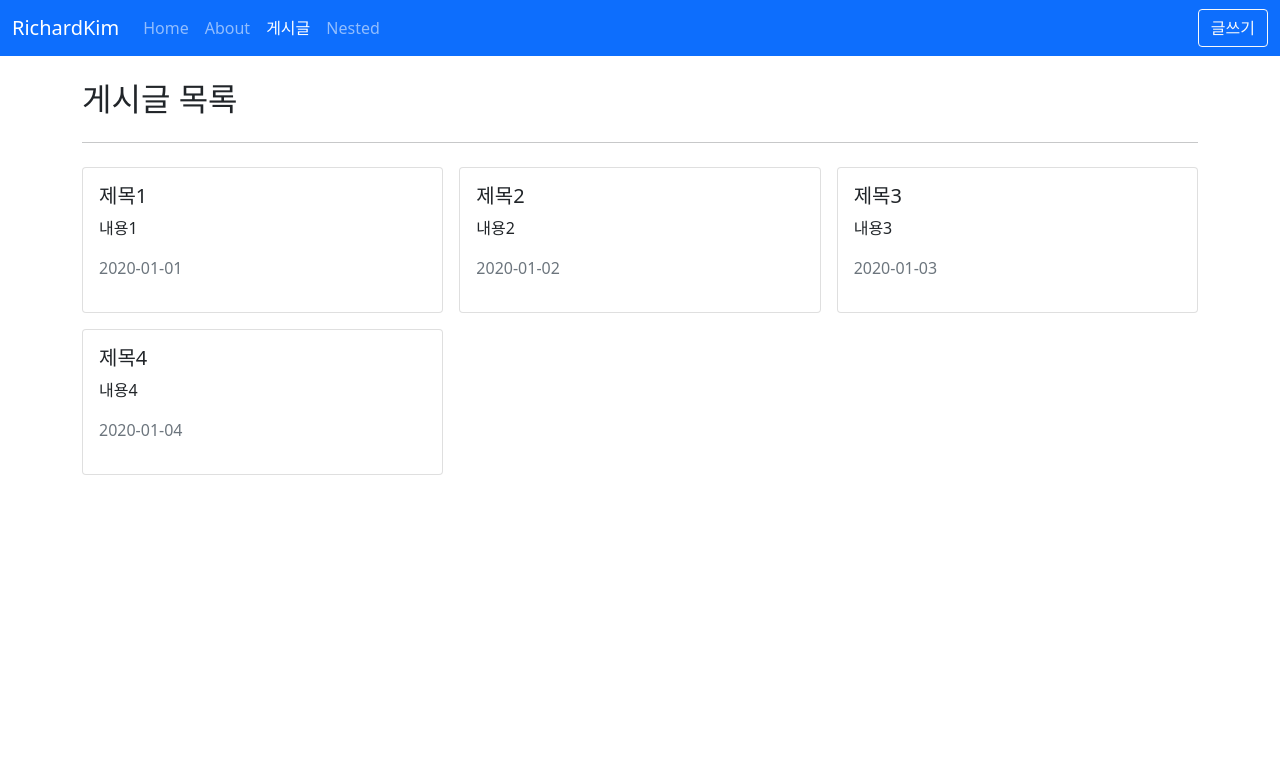
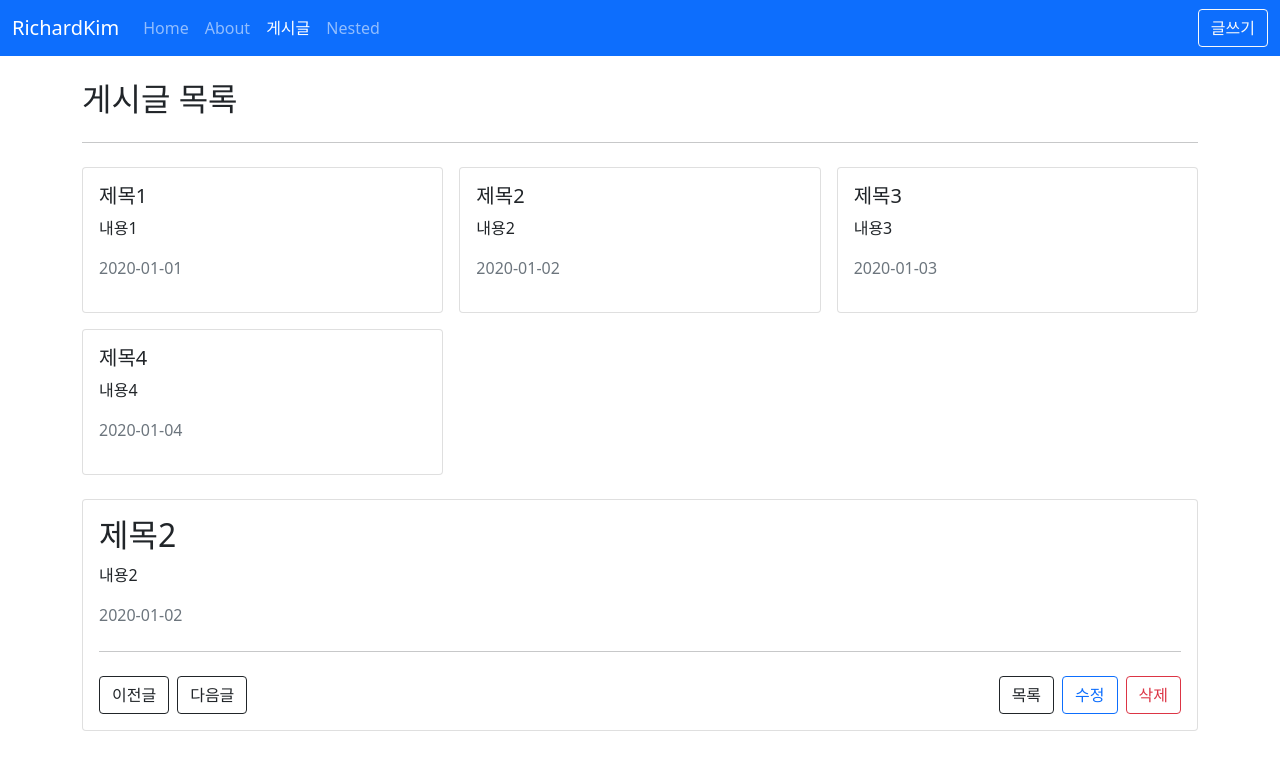
Before and after one commit to HiddenEvent/vue3-posts, a Vue app: page /posts in a window 1280 px wide. Shown: the top 770 px of the page. Built offline with nearby package versions, Linux system fonts and the light colour scheme.

Commit message:
router pops 전달 sloat 공통 컴포넌트 작업

```diff
--- a/src/api/posts.js
+++ b/src/api/posts.js
@@ -9,3 +9,6 @@ const posts = [
 export function getPosts() {
   return posts;
 }
+export function getPostById(id) {
+  return posts.find(item => item.id === id);
+}
--- /dev/null
+++ b/src/components/AppCard.vue
@@ -0,0 +1,17 @@
+<template>
+  <div class="card">
+    <div v-if="$slots.header" class="card-header">
+      <slot name="header"></slot>
+    </div>
+    <div v-if="$slots.default" class="card-body">
+      <slot></slot>
+    </div>
+    <div v-if="$slots.footer" class="card-footer">
+      <slot name="footer"></slot>
+    </div>
+  </div>
+</template>
+<script setup></script>
+<script>
+export default {};
+</script>
--- a/src/components/posts/PostItem.vue
+++ b/src/components/posts/PostItem.vue
@@ -1,13 +1,12 @@
 <template>
-  <div class="card">
-    <div class="card-body">
-      <h5 class="card-title">{{ title }}</h5>
-      <p class="card-text">{{ content }}</p>
-      <p class="text-muted">{{ createdAt }}</p>
-    </div>
-  </div>
+  <AppCard>
+    <h5 class="card-title">{{ title }}</h5>
+    <p class="card-text">{{ content }}</p>
+    <p class="text-muted">{{ createdAt }}</p>
+  </AppCard>
 </template>
 <script setup>
+import AppCard from '@/components/AppCard.vue';
 defineProps({
   title: {
     type: String,
--- a/src/router/index.js
+++ b/src/router/index.js
@@ -31,6 +31,8 @@ const routes = [
     path: '/posts/:id',
     name: 'PostDetail',
     component: PostDetailView,
+    // props: true,
+    props: route => ({ id: parseInt(route.params.id) }),
   },
   {
     path: '/posts/create',
--- a/src/views/posts/PostDetailView.vue
+++ b/src/views/posts/PostDetailView.vue
@@ -1,8 +1,8 @@
 <template>
   <div>
-    <h2>제목</h2>
-    <p>내용</p>
-    <p class="text-muted">2022-01-01</p>
+    <h2>{{ form.title }}</h2>
+    <p>{{ form.content }}</p>
+    <p class="text-muted">{{ form.createdAt }}</p>
     <hr class="my-4" />
     <div class="row g-2">
       <div class="col-auto">
@@ -25,11 +25,23 @@
   </div>
 </template>
 <script setup>
-import { useRoute, useRouter } from 'vue-router';
+import { useRouter } from 'vue-router';
+import { getPostById } from '@/api/posts';
+import { ref } from 'vue';
+
+const props = defineProps({
+  id: Number,
+});
 
 const router = useRouter();
-const route = useRoute();
-const id = route.params.id;
+// const route = useRoute();
+// const id = route.params.id;
+const form = ref({});
+const fetchPost = () => {
+  const data = getPostById(props.id);
+  form.value = { ...data };
+};
+fetchPost();
 const goListPage = () => {
   router.push({
     name: 'PostList',
@@ -39,7 +51,7 @@ const goEditPage = () => {
   router.push({
     name: 'PostEdit',
     params: {
-      id,
+      id: props.id,
     },
   });
 };
--- a/src/views/posts/PostListView.vue
+++ b/src/views/posts/PostListView.vue
@@ -12,13 +12,20 @@
         ></PostItem>
       </div>
     </div>
+    <div class="my-4">
+      <AppCard>
+        <PostDetailView :id="2"></PostDetailView>
+      </AppCard>
+    </div>
   </div>
 </template>
 <script setup>
 import PostItem from '@/components/posts/PostItem.vue';
+import PostDetailView from '@/views/posts/PostDetailView.vue';
 import { ref } from 'vue';
 import { getPosts } from '@/api/posts';
 import { useRouter } from 'vue-router';
+import AppCard from '@/components/AppCard.vue';
 const router = useRouter();
 
 const posts = ref([]);
```
